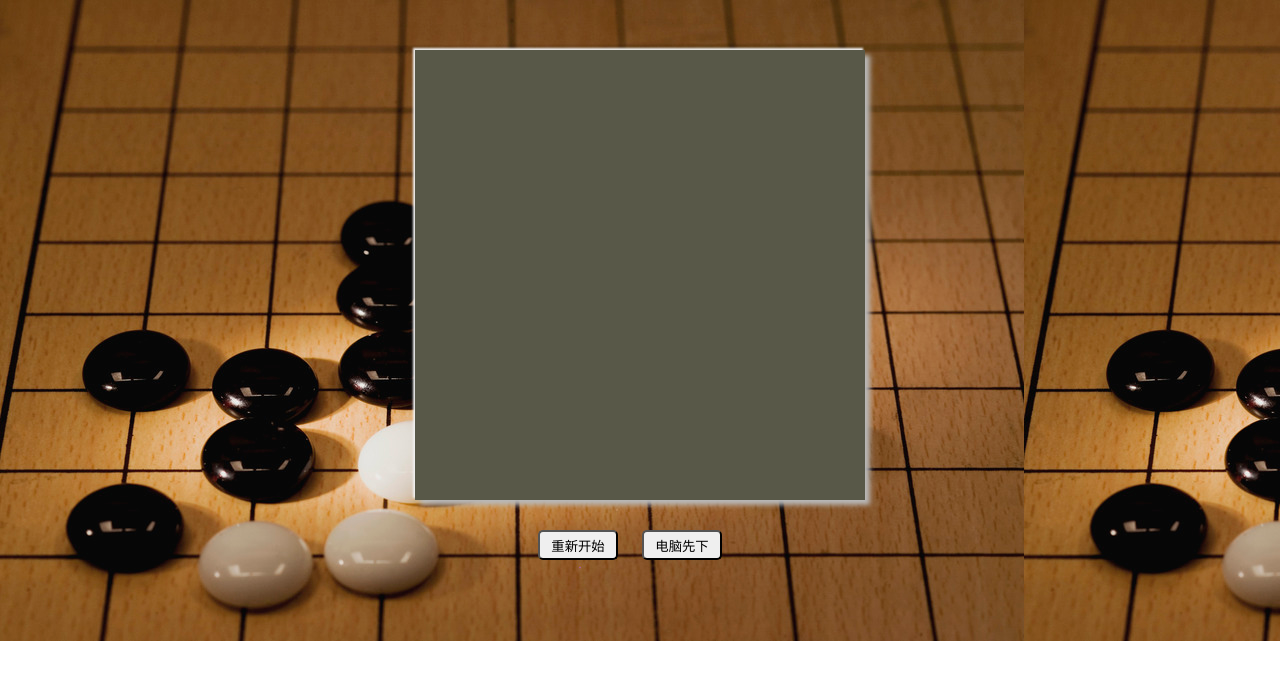
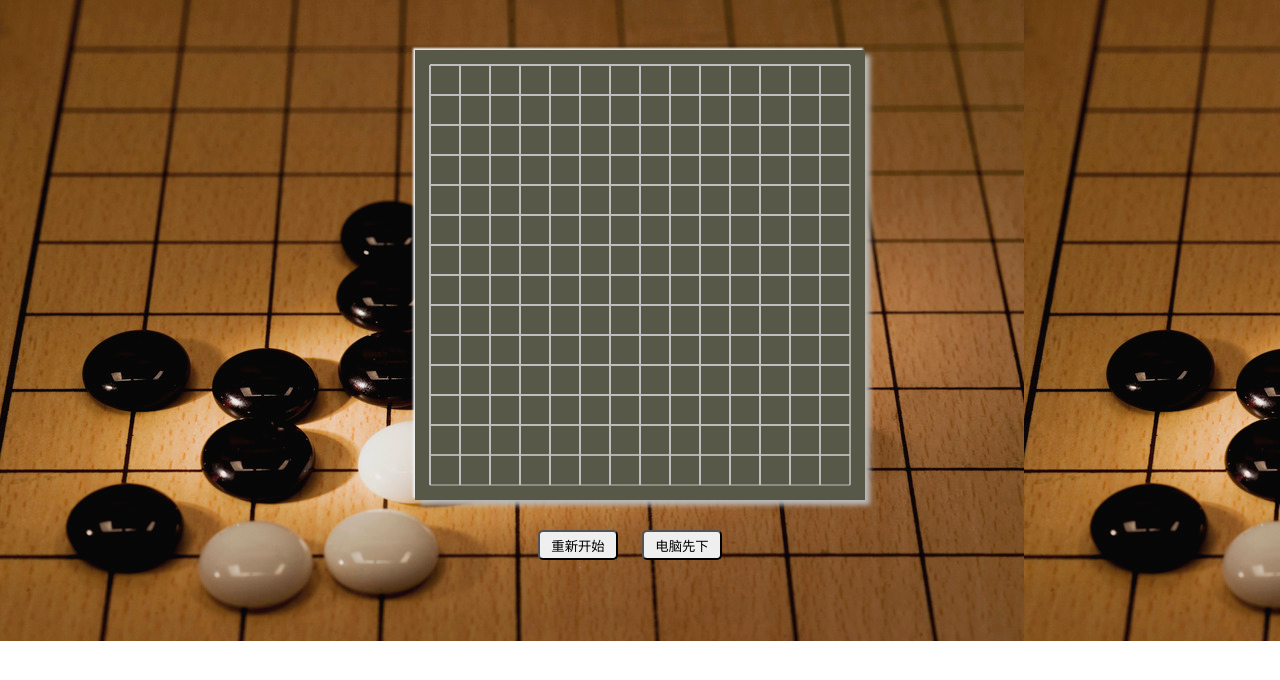
Before and after one commit to Jia-jing321/chess, a plain HTML site: page index.html in a window 1280 px wide. Drawn offline with Linux system fonts and the light colour scheme.

Commit message:
Update index.html

```diff
--- a/index.html
+++ b/index.html
@@ -100,10 +100,10 @@
 		}
 
 
-		window.onload=function(){
-			//context.drawImage(logo,0,0,450,450);
-			drawChessBoard();
-		}
+
+
+	      drawChessBoard();
+
 
 
 
```
